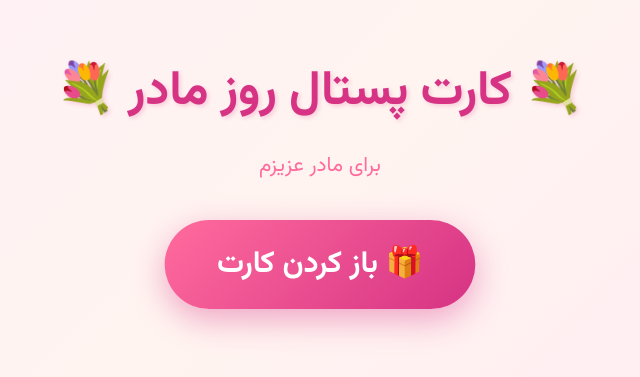
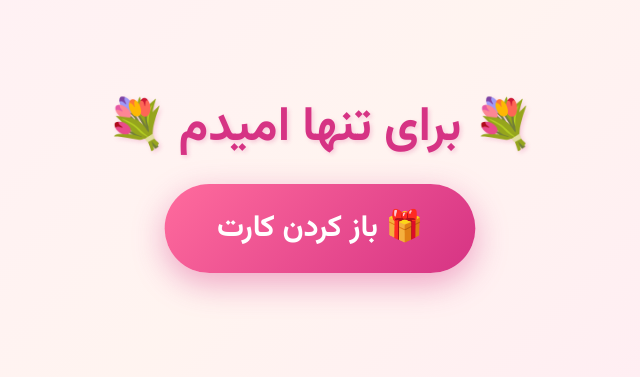
Before and after one commit to Kyarash123/mom-day, a plain HTML site: page index.html in a window 1280 px wide. Shown: the part 219-596 px from the top of the page, without its empty margins (320-960 px from the left). Drawn offline with Linux system fonts and the light colour scheme.

Commit message:
Update index.html

```diff
--- a/index.html
+++ b/index.html
@@ -324,8 +324,7 @@
 <body>
     <!-- Start Screen -->
     <div class="start-screen" id="startScreen">
-        <h1 class="start-title">💐 کارت پستال روز مادر 💐</h1>
-        <p class="start-subtitle">برای مادر عزیزم</p>
+        <h1 class="start-title">💐 برای تنها امیدم 💐</h1>
         <button class="open-btn" id="openBtn">
             🎁 باز کردن کارت
         </button>
@@ -449,4 +448,5 @@
         });
     </script>
 </body>
+
 </html>
```
